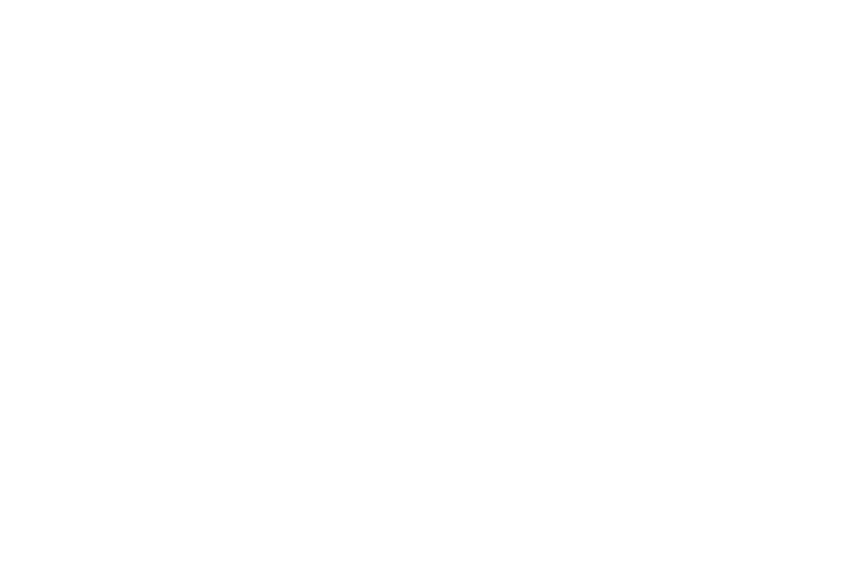
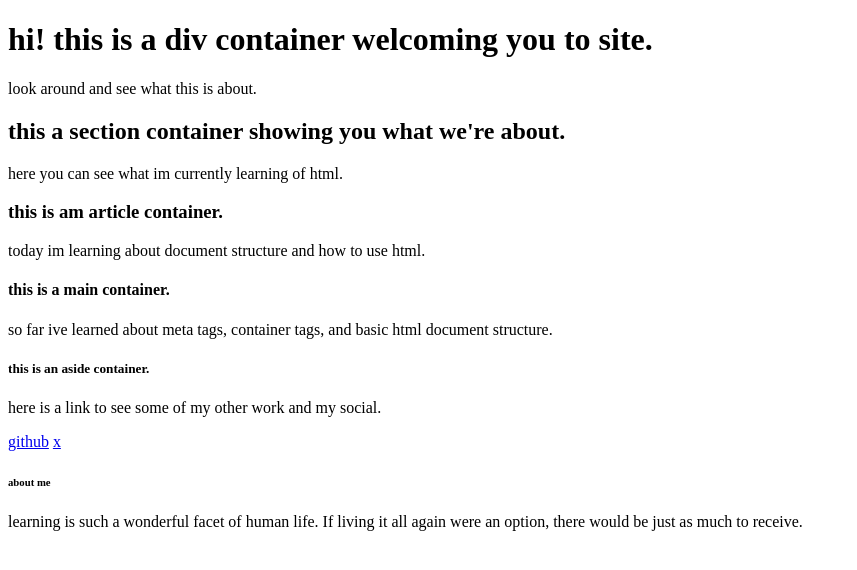
Before and after one commit to lithoeme/simple-site, a website: page index.html in a window 1280 px wide. Shown: the whole page, without its empty margins (0-857 px from the left). Drawn offline with Linux system fonts and the light colour scheme.

Commit message:
updated index.html

```diff
--- a/index.html
+++ b/index.html
@@ -4,7 +4,7 @@
         <meta charset="UTF-8">
         <meta name="viewport" content="width=device-width, initial-scale=1.0">
         <meta name="description" content=" A website dedicated to showcasing skills with htmal.">
-        <meta naem="keywords" content="html, web development">
+        <meta name="keywords" content="html, web development">
         <meta name="author" content="lithoeme">
         <meta name="robots" content="index, follow">
         <meta name="language" content="English">
@@ -21,7 +21,36 @@
 
     </head>
     <body>
-
+        <div>
+            <h1>hi! this is a div container welcoming you to site.</h1>
+            <p>look around and see what this is about.</p>
+            <section>
+                <h2>this a section container showing you what we're about.</h2>
+                <p>here you can see what im currently learning of html.</p>
+            </section>
+            <article>
+                <h3>this is am article container.</h3>
+                <p>today im learning about document structure and how to use html.</p>
+            </article>
+            <main>
+                <h4>this is a main container.</h4>
+                <p>so far ive learned about meta tags, container tags, and basic html document structure.</p>
+            </main>
+            <aside>
+                <h5>this is an aside container.</h5>
+                <p>here is a link to see some of my other work and my social.</p>
+                <a href="https://github.com/lithoeme">github</a>
+                <a href="https://x.com/lithoemes">x</a>
+            </aside>
+            <aside>
+                <h6>about me</h6>
+                <p>learning is such a wonderful facet of human life. If living it all again
+                    were an option, there would be just as much to receive. </p>
+            </aside>
+        </div>
+        <aside>
+            <p></p>
+        </aside>
     </body>
 
 </html>
```
